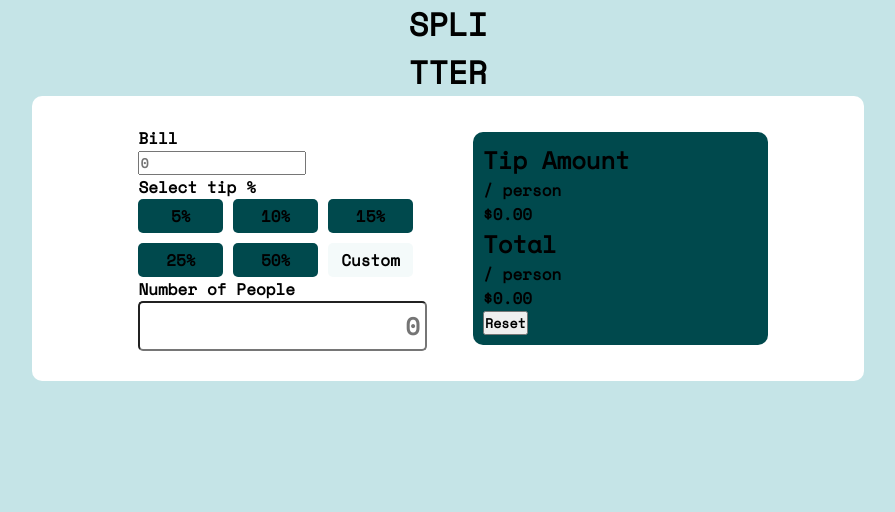
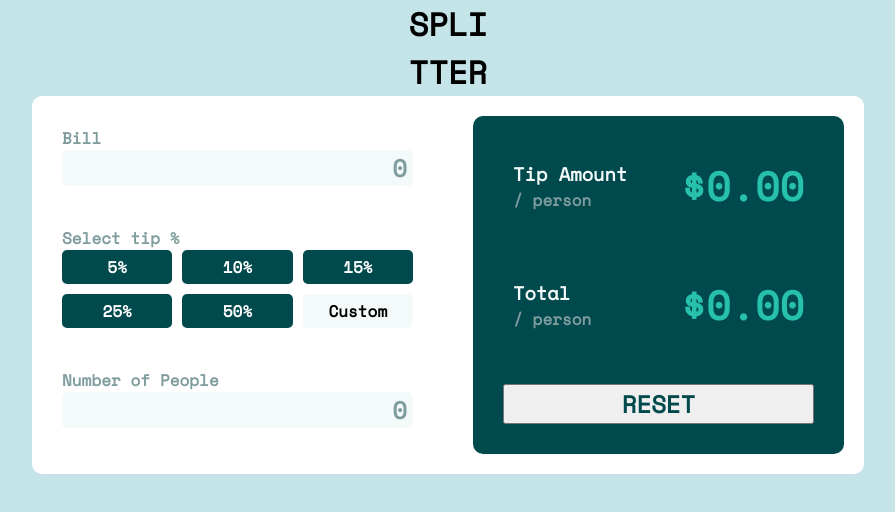
Before and after one commit to juanlunaa/juanlunaa.github.io, a plain HTML site: page src/index.html in a window 1280 px wide. Shown: the whole page, without its empty margins (192-1087 px from the left). Drawn offline with nearby package versions, Linux system fonts and the light colour scheme.

Commit message:
Se actualizo el codigo

```diff
--- a/src/index.html
+++ b/src/index.html
@@ -16,10 +16,13 @@
     <div class="card">
         <div class="left-card">
 
-            <p>Bill</p>
-            <input type="number" placeholder="0">
+            <div class="section-bill">
+                <p class="left-card-text">Bill</p>
+                <input class="bill" type="number" placeholder="0">
+            </div>
 
-            <p>Select tip %</p>
+            <div class="section-select-tip">
+                <p class="left-card-text">Select tip %</p>
                 <div class="card-inputs">
                     <div class="card-inputs-row">
                         <input class="discount-input" id="five" type="radio" name="discount">
@@ -43,31 +46,37 @@
                         <label class="discount-custom" for="custom">Custom</label>
                     </div>
                 </div>
+            </div>
 
+            <div class="section-number-people">
+                <p class="left-card-text">Number of People</p>
+                <input class="number-people" type="number" placeholder="0">
+            </div>
+        </div>
 
-            <p>Number of People</p>
-            <input class="number-people" type="number" placeholder="0">
-
-        </div>
         <div class="right-card">
 
+            <div class="tip-amount">
                 <div class="right-card-text">
-                <h2>Tip Amount</h2>
-                <p>/ person</p>
+                    <h3 class="right-card-title">Tip Amount</h2>
+                    <p class="right-card-subtitle">/ person</p>
                 </div>
                 <div class="span">
-                <span id="tip-amount">$0.00</span>
+                    <span id="tip-amount-span">$0.00</span>
+                </div>
             </div>
 
+            <div class="total">
                 <div class="right-card-text">
-                <h2>Total</h2>
-                <p>/ person</p>
+                    <h3 class="right-card-title">Total</h2>
+                    <p class="right-card-subtitle">/ person</p>
                 </div>
                 <div class="span">
-                <span id="total">$0.00</span>
+                    <span id="total-span">$0.00</span>
+                </div>
             </div>
 
-            <button id="reset-calculator">Reset</button>
+            <button id="reset-calculator">RESET</button>
         </div>
     </div>
 
--- a/src/style.css
+++ b/src/style.css
@@ -20,7 +20,6 @@ body{
     background-color: hsl(0, 0%, 100%);
     display: flex;
     flex-direction: row;
-    align-items: center;
     justify-content: center;
     gap: 10px;
     margin: 0 auto;
@@ -29,17 +28,22 @@ body{
 
 .left-card{
     margin: 20px;
-    width: 33%;
+    width: calc(100%/2);
     background-color: hsl(0, 0%, 100%);
     padding: 10px;
+    display: flex;
+    flex-direction: column;
+    gap: 40px;
 }
 
 .right-card{
     margin: 20px;
-    width: 33%;
+    width: calc(100%/2);
     background-color: hsl(183, 100%, 15%);
     padding: 10px;
     border-radius: 10px;
+    display: flex;
+    flex-direction: column;
 }
 
 .discount-input{
@@ -48,8 +52,9 @@ body{
 
 .discount-label{
     background-color: hsl(183, 100%, 15%);
+    color: hsl(0, 0%, 100%);
     text-align: center;
-    width: 33%;
+    width: calc(100%/3);
     padding: 5px 5px;
     border-radius: 5px;
 }
@@ -60,11 +65,13 @@ body{
 
 .discount-input:checked + label{
     background-color: hsl(172, 67%, 45%);
+    color: hsl(183, 100%, 15%);
 }
 
 .card-inputs{
     display: flex;
     flex-direction: column;
+    width: 100%;
     gap: 10px;
 }
 
@@ -77,21 +84,61 @@ body{
 .discount-custom{
     background-color: hsl(189, 41%, 97%);
     text-align: center;
-    width: 33%;
+    width: calc(100%/3);
     padding: 5px 5px;
     border-radius: 5px;
 }
 
-.number-people{
+.number-people, .bill{
+    background-color: hsl(189, 41%, 97%);
+    color: hsl(183, 100%, 15%);
     width: 100%;
     text-align: right;
-    padding: 5px;
     font-size: 24px;
     border-radius: 5px;
+    border: 0;
+}
+
+.number-people:focus, .bill:focus{
+    outline-color: hsl(172, 67%, 45%);
+
+}
+
+.number-people::placeholder, .bill::placeholder, .left-card-text{
+    color: hsl(184, 14%, 56%);
 }
 
 input::-webkit-outer-spin-button,
 input::-webkit-inner-spin-button{
     -webkit-appearance:none;
-    margin: 3px;
+    margin: 3px;
 }
+
+.tip-amount, .total{
+    margin: 10px;
+    padding: 20px;
+    display: flex;
+    flex-direction: row;
+    align-items: center;
+    justify-content: space-between;
+}
+
+span{
+    font-size: 40px;
+    color: hsl(172, 67%, 45%);
+}
+
+.right-card-title{
+    color: hsl(189, 41%, 97%);
+}
+
+.right-card-subtitle{
+    color: hsl(184, 14%, 56%);
+}
+
+#reset-calculator{
+    margin: 20px;
+    height: 40px;
+    font-size: 24px;
+    color: hsl(183, 100%, 15%);
+}
```
Lines whose indentation alone changed are shown as unchanged.
